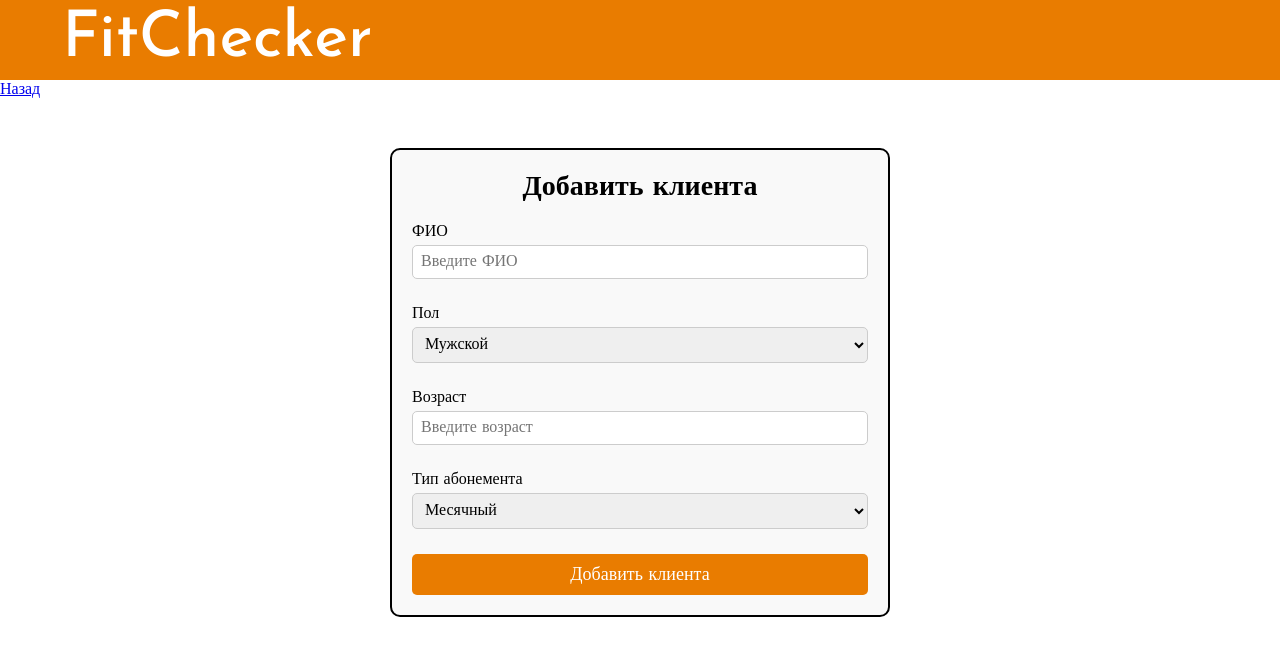
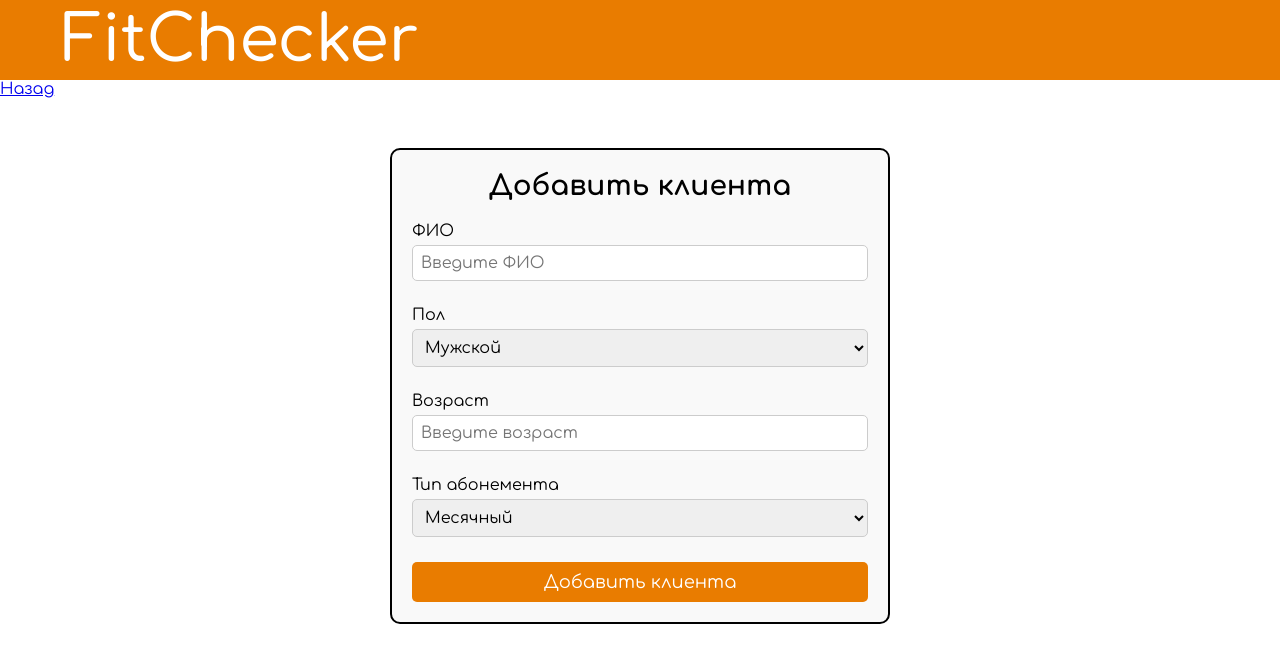
Before and after one commit to Sapizi/fitchecker2, a Next.js app: page /pages/addClient in a window 1280 px wide. Shown: the top 662 px of the page. Built offline with nearby package versions, Linux system fonts and the light colour scheme.

Commit message:
изменение шрифта

```diff
--- a/src/app/GlobalStyles.ts
+++ b/src/app/GlobalStyles.ts
@@ -1,6 +1,15 @@
-import styled from "styled-components";
+import styled, { createGlobalStyle } from "styled-components";
 export const Wrapper = styled.div`
     margin-left: 15%;
     margin-top: 3%;
     margin-right: 15%;
 `
+export const GlobalStyle = createGlobalStyle`
+  @import url('https://fonts.googleapis.com/css2?family=Comfortaa:wght@300..700&display=swap');
+
+  * {
+    margin: 0;
+    padding: 0;
+    font-family: 'Comfortaa', sans-serif;
+  }
+`;
--- a/src/app/components/header/Header.tsx
+++ b/src/app/components/header/Header.tsx
@@ -1,5 +1,4 @@
-'use client'; // Важно добавить эту директиву
-
+'use client';
 import { HeaderContainer, HeaderLogo, LogoutButton } from "./HeaderStyles";
 import { useRouter } from 'next/navigation';
 import { useEffect, useState } from 'react';
--- a/src/app/globals.css
+++ b/src/app/globals.css
@@ -2,5 +2,5 @@
 *{
     margin: 0;
     padding: 0;
-    font-family: 'Josefin Sans';
+    font-family: 'Comfortaa';
   }
--- a/src/app/page.tsx
+++ b/src/app/page.tsx
@@ -1,6 +1,7 @@
 'use client'
 import Header from "./components/header/Header";
 import AdminLogin from "./components/authform/AuthForm";
+import { GlobalStyle } from "./GlobalStyles";
 const Page = () => {
     return (
         <>
--- a/src/app/pages/addClient/styles.ts
+++ b/src/app/pages/addClient/styles.ts
@@ -8,68 +8,65 @@
   border: 2px solid #000;
   border-radius: 10px;
   background-color: #f9f9f9;
-  box-sizing: border-box; /* Учитываем padding и border в ширине */
-  width: 90%; /* Адаптивная ширина для мобильных */
+  box-sizing: border-box;
+  width: 90%;
 
   @media (max-width: 768px) {
-    margin: 20px auto; /* Меньший отступ сверху и снизу */
-    padding: 15px; /* Уменьшенный внутренний отступ */
-    margin-top: 5%; /* Меньший отступ сверху для мобильных */
+    margin: 20px auto;
+    padding: 15px;
+    margin-top: 5%;
   }
 
   @media (max-width: 480px) {
-    padding: 10px; /* Еще меньший отступ для очень маленьких экранов */
+    padding: 10px;
   }
 `;
 
-// Заголовок формы
 export const FormTitle = styled.h2`
   font-size: 28px;
   text-align: center;
   margin-bottom: 20px;
 
   @media (max-width: 768px) {
-    font-size: 24px; /* Меньший шрифт для мобильных */
+    font-size: 24px;
     margin-bottom: 15px;
   }
 
   @media (max-width: 480px) {
-    font-size: 20px; /* Еще меньший шрифт для маленьких экранов */
+    font-size: 20px;
   }
 `;
 
-// Поле формы
 export const FormField = styled.div`
   margin-bottom: 15px;
 
   @media (max-width: 768px) {
-    margin-bottom: 12px; /* Меньший отступ между полями */
+    margin-bottom: 12px;
   }
 `;
 
-// Метка
 export const Label = styled.label`
   display: block;
   font-size: 16px;
   margin-bottom: 5px;
 
   @media (max-width: 768px) {
-    font-size: 14px; /* Меньший шрифт для мобильных */
+    font-size: 14px;
   }
 `;
 
-// Поле ввода
+
 export const Input = styled.input`
   width: 100%;
   padding: 8px;
   font-size: 16px;
   border: 1px solid #ccc;
   border-radius: 5px;
-  box-sizing: border-box; /* Учитываем padding в ширине */
+  box-sizing: border-box;
 
   @media (max-width: 768px) {
-    padding: 7px; /* Меньший внутренний отступ */
-    font-size: 14px; /* Меньший шрифт */
+    padding: 7px;
+    font-size: 14px;
   }
 
   @media (max-width: 480px) {
@@ -78,7 +75,7 @@
   }
 `;
 
-// Выпадающий список
+
 export const Select = styled.select`
   width: 100%;
   padding: 8px;
@@ -98,7 +95,7 @@
   }
 `;
 
-// Кнопка отправки
+
 export const SubmitButton = styled.button`
   width: 100%;
   padding: 10px;
@@ -117,7 +114,7 @@
 
   @media (max-width: 768px) {
     padding: 8px;
-    font-size: 16px; /* Меньший шрифт */
+    font-size: 16px;
   }
 
   @media (max-width: 480px) {
@@ -126,7 +123,6 @@
   }
 `;
 
-// Сообщение об ошибке
 export const ErrorMessage = styled.p`
   color: red;
   font-size: 14px;
@@ -134,12 +130,12 @@
   margin-top: 10px;
 
   @media (max-width: 768px) {
-    font-size: 12px; /* Меньший шрифт */
+    font-size: 12px;
     margin-top: 8px;
   }
 `;
 
-// Сообщение об успехе
+
 export const SuccessMessage = styled.p`
   color: green;
   font-size: 14px;
@@ -152,13 +148,13 @@
   }
 `;
 
-// Форма
+
 export const Form = styled.form`
   display: flex;
   flex-direction: column;
-  gap: 10px; /* Добавлен небольшой отступ между элементами */
+  gap: 10px;
 
   @media (max-width: 768px) {
-    gap: 8px; /* Меньший отступ для мобильных */
+    gap: 8px;
   }
 `;
--- a/src/app/pages/addWorkout/page.tsx
+++ b/src/app/pages/addWorkout/page.tsx
@@ -80,11 +80,9 @@
     const currentClients = formValues.clients || [];
 
     if (currentClients.includes(clientId)) {
-      // Удалить клиента
       const newClients = currentClients.filter(id => id !== clientId);
       setValue("clients", newClients);
     } else {
-      // Добавить клиента, если не превышен лимит
       if (currentClients.length >= 30) {
         alert("Можно выбрать не более 30 клиентов.");
         return;
--- a/src/app/pages/mainPage/page.tsx
+++ b/src/app/pages/mainPage/page.tsx
@@ -13,8 +13,6 @@
     const [loading, setLoading] = useState(true);
     const [currentDateTime, setCurrentDateTime] = useState({ date: '', time: '' });
     const [todayWorkouts, setTodayWorkouts] = useState<any[]>([]);
-
-    // Загрузка количества клиентов
     useEffect(() => {
         const fetchClientCount = async () => {
             try {
@@ -55,7 +53,6 @@
         return () => clearInterval(interval);
     }, []);
 
-    // Загрузка занятий на сегодня
     useEffect(() => {
         const fetchTodayWorkouts = async () => {
             const startOfDay = new Date();
```
Also changed, not shown: src/app/components/authform/AuthForm.tsx (+0 -21 lines), src/app/pages/addWorkout/AddWorkout.ts (+16 -24 lines), src/app/pages/mainPage/MainStyles.ts (+17 -25 lines), src/app/pages/workoutList/styles.ts (+15 -29 lines), 17 other files (tests, documents, lock files or other folders).
